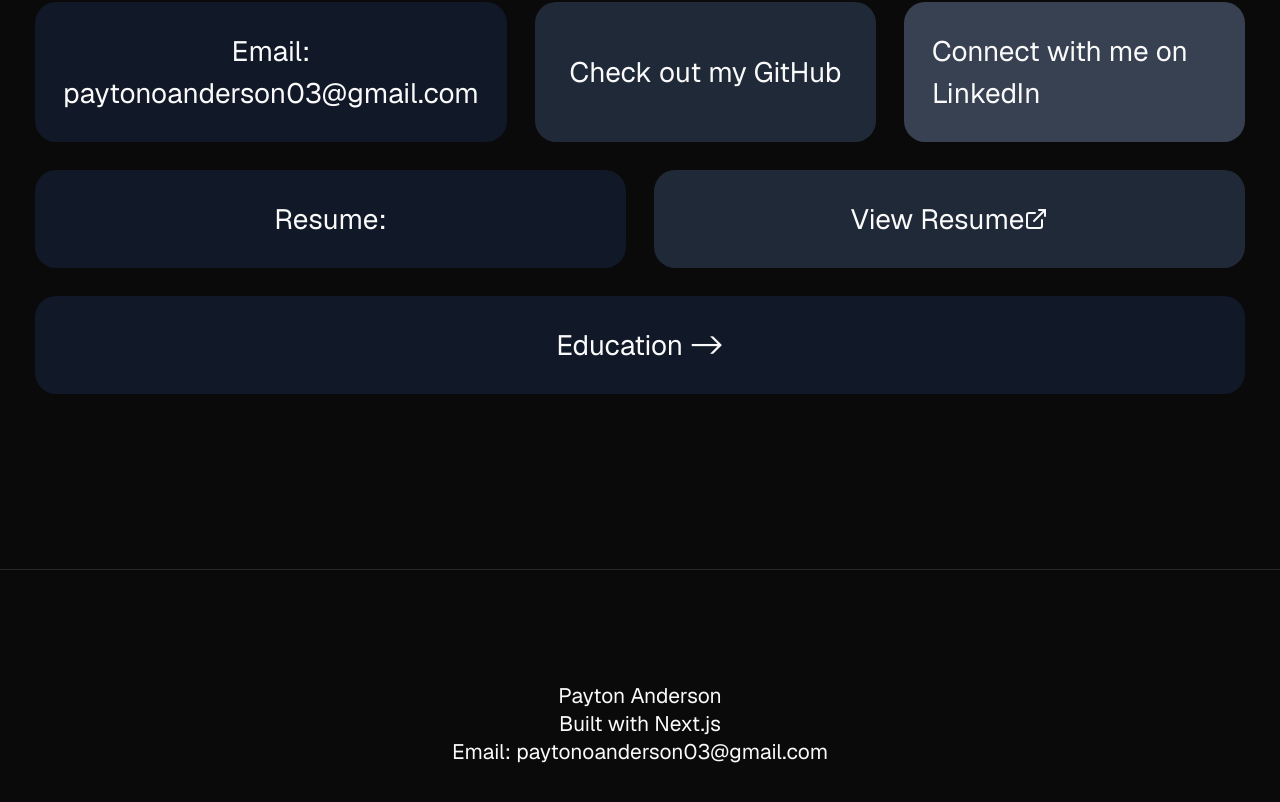
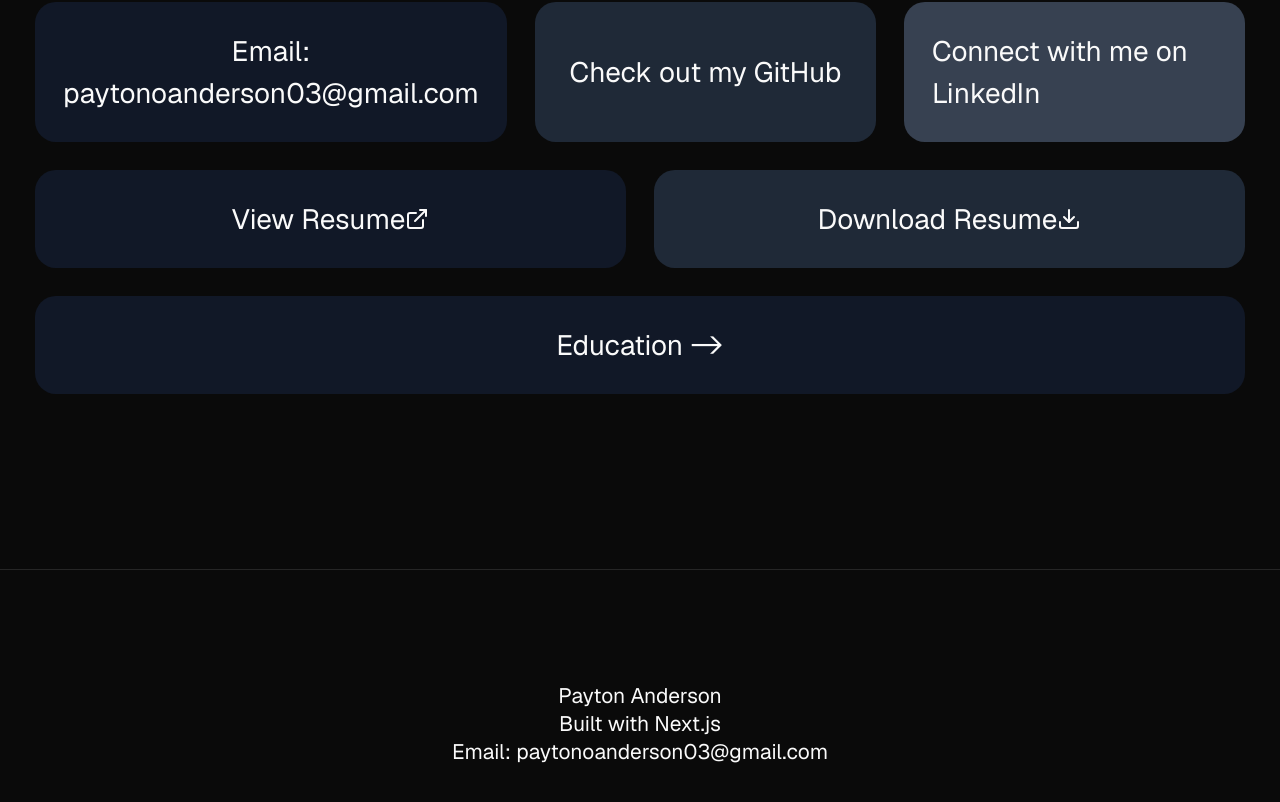
Before and after one commit to PaytonAnderson/payton-portfolio, a Next.js app: page /about in a window 1280 px wide. Shown: the part 845-1647 px from the top of the page. Built offline with nearby package versions, Linux system fonts and the light colour scheme.

Commit message:
added link to resume in google drive

```diff
--- a/app/about/page.tsx
+++ b/app/about/page.tsx
@@ -1,6 +1,7 @@
 import Link from "next/link"
 import { Button } from "@/components/ui/button"
 import { ExternalLink } from "lucide-react"
+import { Download } from "lucide-react"
 export default async function About() {
     return (
         <div className="flex flex-col gap-4">
@@ -42,14 +43,16 @@ export default async function About() {
                 </a>
             </div>
             <div className="flex gap-4">
-                <div className="flex flex-col flex-1 bg-gray-900 rounded-xl p-4 text-center items-center justify-center">
-                    <h1>Resume:</h1>
-                </div>
-                <a href="/PaytonAnderson_Resume.pdf" target="_blank" rel="noopener noreferrer" className="flex flex-1 bg-gray-800 rounded-xl p-4 items-center underline-offset-4 hover:underline justify-center">
+                <a href="https://drive.google.com/file/d/1kg14_Fm4_Zq7YgPzGf5pnW20OCUdQBHg/view" target="_blank" rel="noopener noreferrer" className="flex flex-1 bg-gray-900 rounded-xl p-4 items-center underline-offset-4 hover:underline justify-center">
                     View Resume
 
 
                     <ExternalLink />
+                </a>
+                <a href="https://drive.google.com/uc?export=download&id=1kg14_Fm4_Zq7YgPzGf5pnW20OCUdQBHg" target="_blank" rel="noopener noreferrer" className="flex flex-1 bg-gray-800 rounded-xl p-4 text-center items-center justify-center hover:underline underline-offset-4">
+                    <h1>Download Resume</h1>
+
+                    <Download />
                 </a>
             </div>
             <div className="flex gap-4">
```
Also changed, not shown: 1 other file (tests, documents, lock files or other folders).
